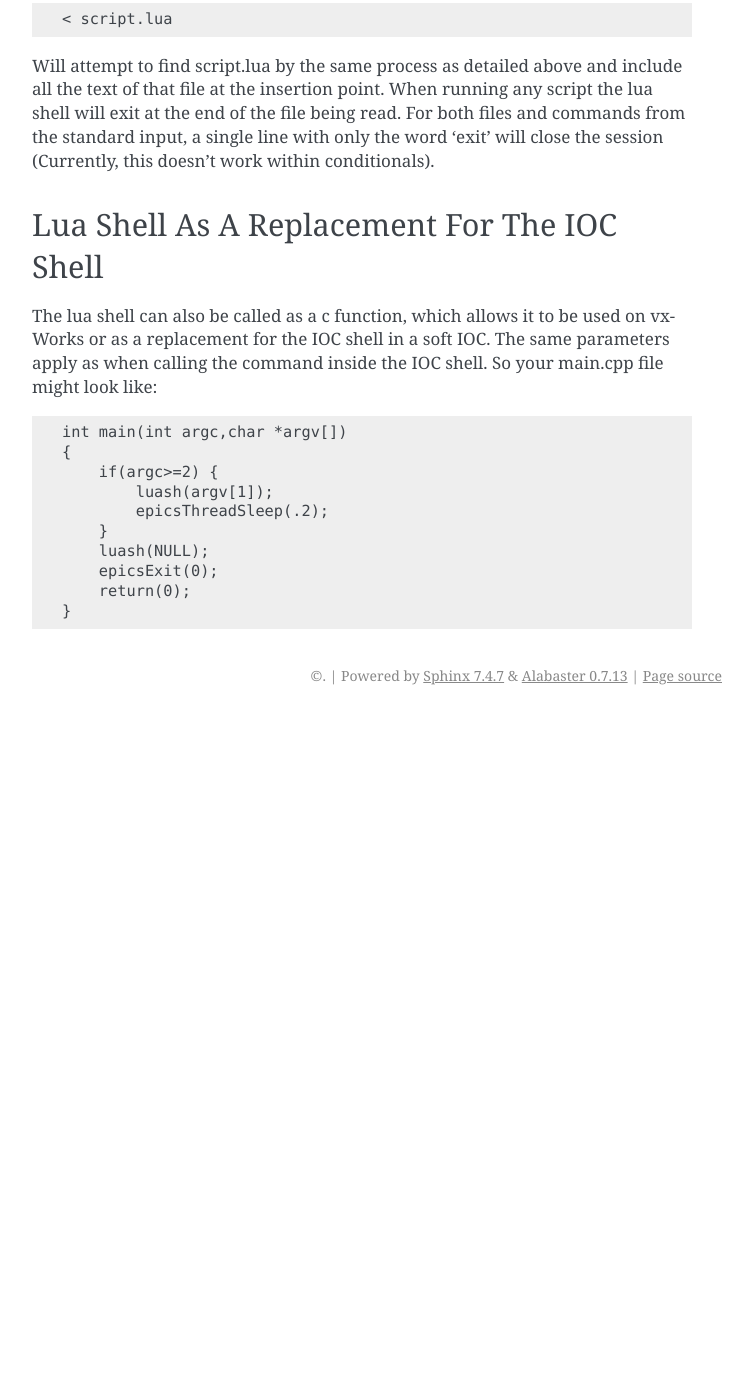
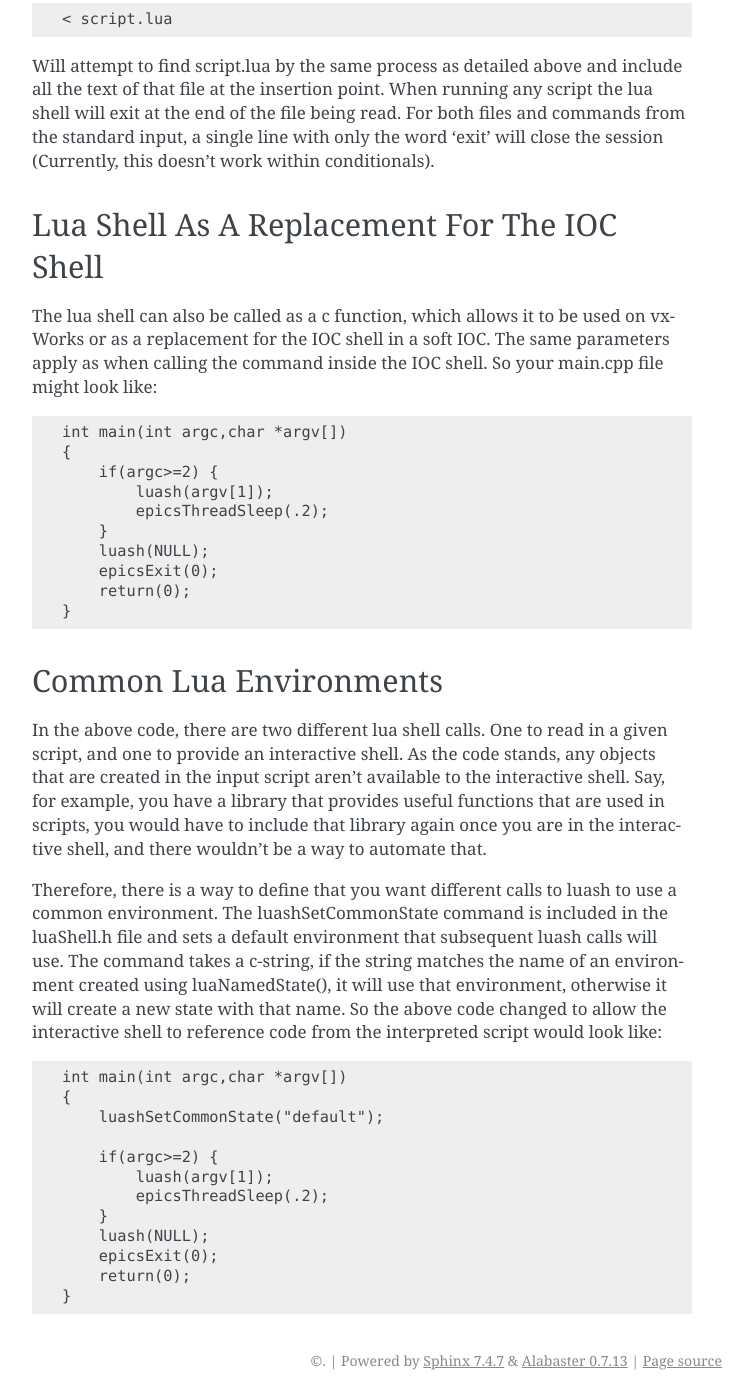
Before and after one commit to epics-modules/lua, a Sphinx documentation site: the page built from docs/using-lua-shell.rst, in a window 1280 px wide and 1400 px high, scrolled down 1425 px. Shown: the whole window, without its empty margins (388-1141 px from the left). Built offline with Sphinx 7.4.7, drawn with Linux system fonts in a browser that asks for light colours; before the commit the page ends 2140 px from its top, so only the background shows below that; some of the changed text lies outside the part shown.

Commit message:
Documentation includes luashSetCommonState

```diff
--- a/docs/using-lua-shell.rst
+++ b/docs/using-lua-shell.rst
@@ -97,3 +97,39 @@ So your main.cpp file might look like:
        epicsExit(0);
        return(0);
    }
+
+
+Common Lua Environments
+-----------------------
+
+In the above code, there are two different lua shell calls. One to read in
+a given script, and one to provide an interactive shell. As the code stands,
+any objects that are created in the input script aren't available to the
+interactive shell. Say, for example, you have a library that provides useful
+functions that are used in scripts, you would have to include that library
+again once you are in the interactive shell, and there wouldn't be a way to
+automate that.
+
+Therefore, there is a way to define that you want different calls to luash
+to use a common environment. The luashSetCommonState command is included
+in the luaShell.h file and sets a default environment that subsequent
+luash calls will use. The command takes a c-string, if the string matches
+the name of an environment created using luaNamedState(), it will use that
+environment, otherwise it will create a new state with that name. So the
+above code changed to allow the interactive shell to reference code from
+the interpreted script would look like:
+
+::
+
+   int main(int argc,char *argv[])
+   {
+       luashSetCommonState("default");
+
+       if(argc>=2) {
+           luash(argv[1]);
+           epicsThreadSleep(.2);
+       }
+       luash(NULL);
+       epicsExit(0);
+       return(0);
+   }
```
